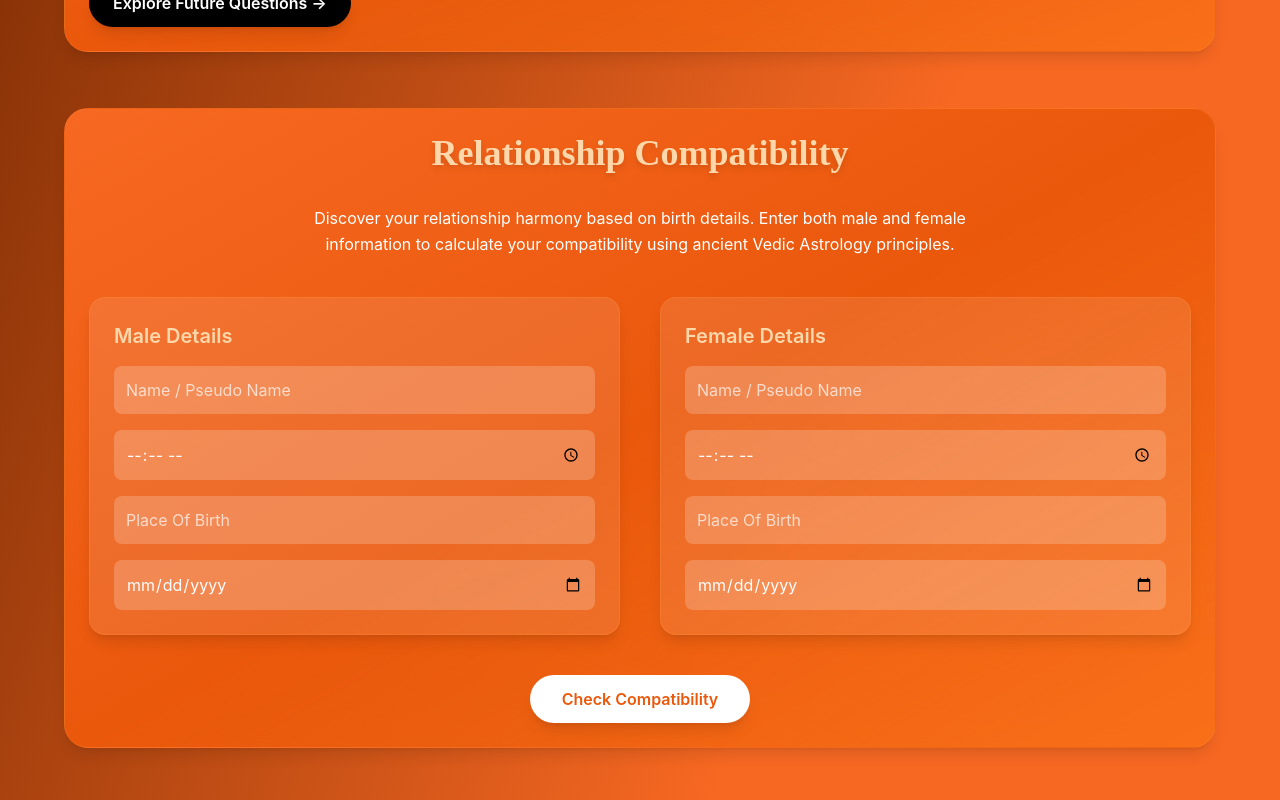
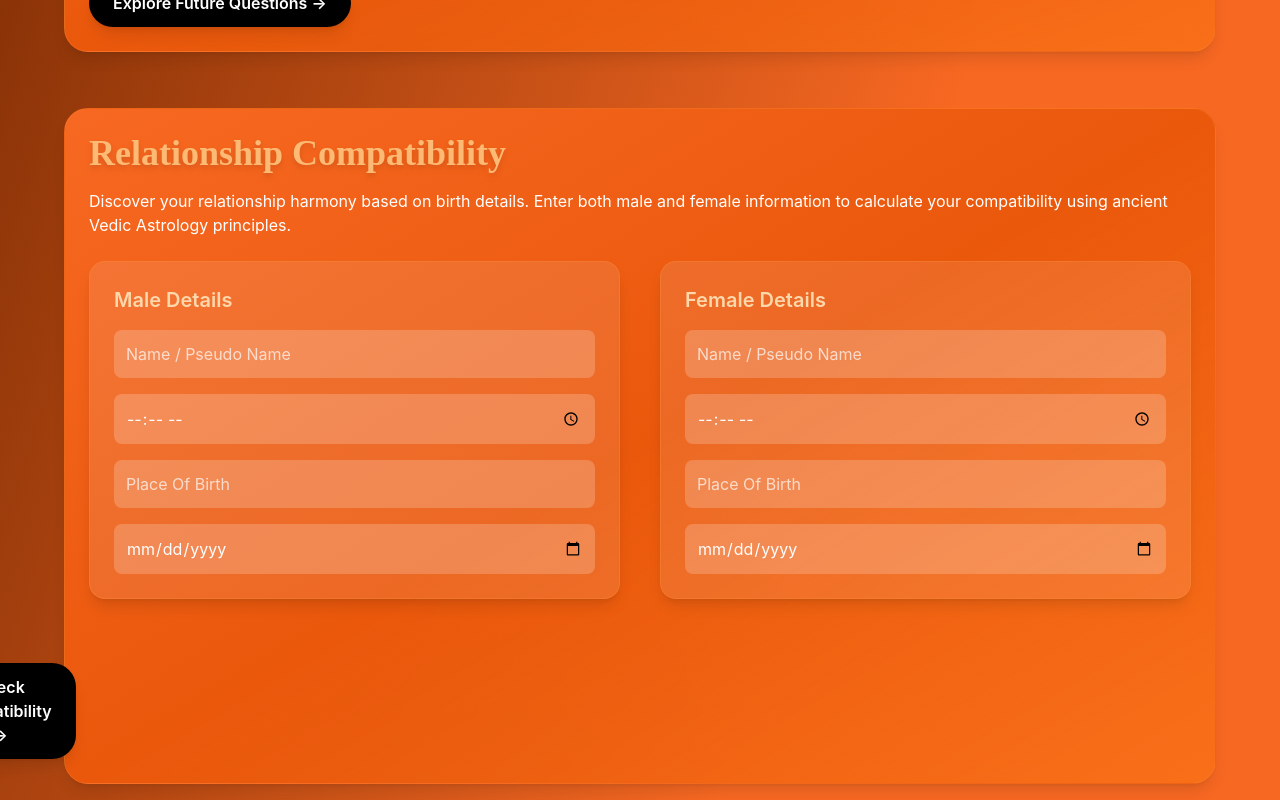
Before and after one commit to shaijalchouksey/Astro-main, a React (Vite) app: page / in a window 1280 px wide. Shown: the part 840-1640 px from the top of the page. Built offline with nearby package versions, Linux system fonts and the light colour scheme.

Commit message:
Update Relationship.jsx

```diff
--- a/src/components/Relationship.jsx
+++ b/src/components/Relationship.jsx
@@ -35,20 +35,21 @@ const CompatibilitySection = () => {
     console.log("Female Data:", femaleData);
     alert("Compatibility Analysis Requested!");
   };
+  const buttonStyle =
+    "px-6 py-3 rounded-2xl font-semibold shadow-lg hover:scale-105 transition-all";
 
   return (
+
     <section className="py-20 px-6 md:px-16 mt-[-3vh]">
       <div className={cardStyle}>
-        <h2 className="text-3xl md:text-4xl font-fancy font-bold mb-8 text-orange-200 drop-shadow-md text-center">
+        <h2 className="text-4xl font-fancy font-bold mb-4 text-orange-300 drop-shadow-md">
           Relationship Compatibility
         </h2>
-
-        <p className="text-gray-100 text-center max-w-2xl mx-auto mb-10 leading-relaxed">
+        <p className="text-gray-200 mb-6">
           Discover your relationship harmony based on birth details. Enter both
           male and female information to calculate your compatibility using
           ancient Vedic Astrology principles.
         </p>
-
         <form
           onSubmit={handleSubmit}
           className="grid md:grid-cols-2 gap-10 text-gray-800"
@@ -138,9 +139,9 @@ const CompatibilitySection = () => {
           <button
             type="submit"
             onClick={handleSubmit}
-            className="bg-white text-orange-600 font-semibold px-8 py-3 rounded-full shadow-lg hover:bg-orange-100 transition duration-300"
+            className={`${buttonStyle} bg-[#000000] mt-6 lg:mr-[160vh] inline-block`}
           >
-            Check Compatibility
+            Check Compatibility →
           </button>
         </div>
       </div>
```
